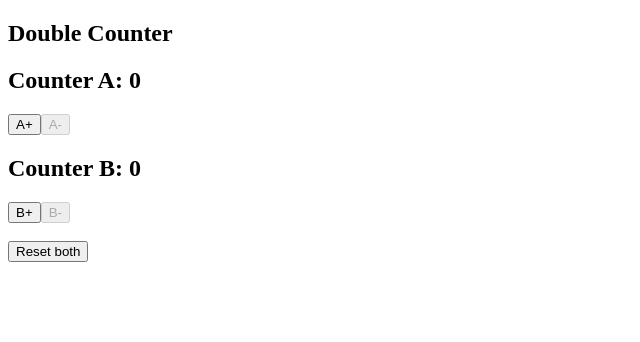
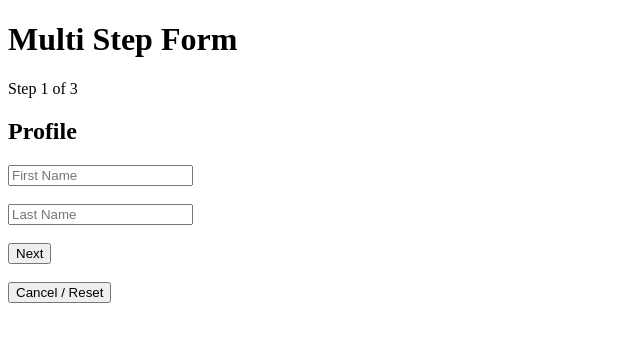
Before and after one commit to koko-ahmed/Dugsiiye-React-Exercises, a React (Vite) app: page / in a window 1280 px wide. Shown: the top 342 px of the page, without its empty margins (0-640 px from the left). Built offline with nearby package versions, Linux system fonts and the light colour scheme.

Commit message:
add exercise 14

```diff
--- a/src/App.jsx
+++ b/src/App.jsx
@@ -1,9 +1,9 @@
-import CounterWithReducer  from './Exercises/Exercise13';
+import Exercise14  from './Exercises/Exercise14';
 
 const App = () => {
   return (
     <div>
-      <CounterWithReducer  />
+      <Exercise14  />
     </div>
   );
 };
--- /dev/null
+++ b/src/Exercises/Exercise14.jsx
@@ -0,0 +1,188 @@
+import { useReducer } from "react";
+
+const initialState = {
+  step: 1,
+  firstName: "",
+  lastName: "",
+  email: "",
+  phone: "",
+};
+
+const reducer = (state, action) => {
+  switch (action.type) {
+    case "UPDATE_FIELD":
+      return {
+        ...state,
+        [action.field]: action.value,
+      };
+
+    case "NEXT_STEP":
+      return {
+        ...state,
+        step: state.step < 3 ? state.step + 1 : state.step,
+      };
+
+    case "PREV_STEP":
+      return {
+        ...state,
+        step: state.step > 1 ? state.step - 1 : state.step,
+      };
+
+    case "RESET_FORM":
+      return initialState;
+
+    default:
+      return state;
+  }
+};
+
+const Exercise14 = () => {
+  const [state, dispatch] = useReducer(reducer, initialState);
+
+  const handleChange = (e) => {
+    dispatch({
+      type: "UPDATE_FIELD",
+      field: e.target.name,
+      value: e.target.value,
+    });
+  };
+
+  const handleSubmit = () => {
+    alert("Form submitted successfully!");
+
+    dispatch({
+      type: "RESET_FORM",
+    });
+  };
+
+  return (
+    <div>
+      <h1>Multi Step Form</h1>
+
+      <p>Step {state.step} of 3</p>
+
+      {state.step === 1 && (
+        <div>
+          <h2>Profile</h2>
+
+          <input
+            type="text"
+            name="firstName"
+            placeholder="First Name"
+            value={state.firstName}
+            onChange={handleChange}
+          />
+
+          <br />
+          <br />
+
+          <input
+            type="text"
+            name="lastName"
+            placeholder="Last Name"
+            value={state.lastName}
+            onChange={handleChange}
+          />
+
+          <br />
+          <br />
+
+          <button
+            onClick={() =>
+              dispatch({
+                type: "NEXT_STEP",
+              })
+            }
+          >
+            Next
+          </button>
+        </div>
+      )}
+
+      {state.step === 2 && (
+        <div>
+          <h2>Contact</h2>
+
+          <input
+            type="email"
+            name="email"
+            placeholder="Email"
+            value={state.email}
+            onChange={handleChange}
+          />
+
+          <br />
+          <br />
+
+          <input
+            type="text"
+            name="phone"
+            placeholder="Phone"
+            value={state.phone}
+            onChange={handleChange}
+          />
+
+          <br />
+          <br />
+
+          <button
+            onClick={() =>
+              dispatch({
+                type: "PREV_STEP",
+              })
+            }
+          >
+            Previous
+          </button>
+
+          <button
+            onClick={() =>
+              dispatch({
+                type: "NEXT_STEP",
+              })
+            }
+          >
+            Next
+          </button>
+        </div>
+      )}
+
+      {state.step === 3 && (
+        <div>
+          <h2>Review</h2>
+
+          <p>First Name: {state.firstName}</p>
+          <p>Last Name: {state.lastName}</p>
+          <p>Email: {state.email}</p>
+          <p>Phone: {state.phone}</p>
+
+          <button
+            onClick={() =>
+              dispatch({
+                type: "PREV_STEP",
+              })
+            }
+          >
+            Previous
+          </button>
+
+          <button onClick={handleSubmit}>Confirm</button>
+        </div>
+      )}
+
+      <br />
+
+      <button
+        onClick={() =>
+          dispatch({
+            type: "RESET_FORM",
+          })
+        }
+      >
+        Cancel / Reset
+      </button>
+    </div>
+  );
+};
+
+export default Exercise14;
```
